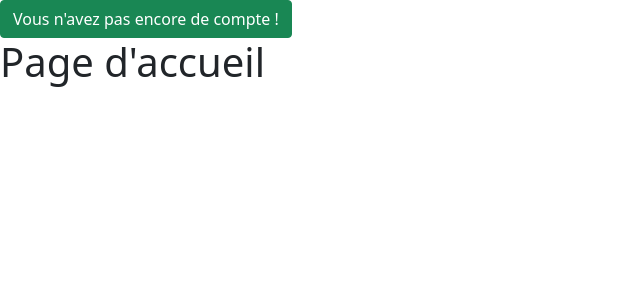
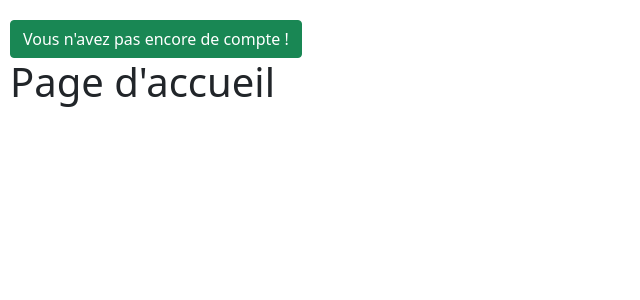
Before and after one commit to alilou-dev/DjangoLibManagement, a Django app: page / in a window 1280 px wide. Shown: the part 56-356 px from the top of the page, without its empty margins (0-640 px from the left). Run offline with Django 3.2, Linux system fonts and the light colour scheme; the visitor is signed in with stand-in values (Sample User, id 1).

Commit message:
Add style

```diff
--- a/main/templates/shared/base.html
+++ b/main/templates/shared/base.html
@@ -11,10 +11,15 @@
 				crossorigin="anonymous"
 			/>
 			<title>{% block title %}{% endblock %}</title>
+			<style>
+				.content-bloc {
+					padding: 20px 10px;
+				}
+			</style>
 		</head>
 		<body>
 			<nav class="navbar navbar-expand-lg navbar-dark bg-dark">
-				<div class="">
+				<div>
 					<div>
 						<ul class="navbar-nav">
 							{% if user.is_authenticated %}
@@ -94,7 +99,7 @@
 					</ul>
 				</div>
 			</nav>
-			<div>{% block content %}{% endblock %}</div>
+			<div class="content-bloc">{% block content %}{% endblock %}</div>
 			<script
 				src="https://cdn.jsdelivr.net/npm/bootstrap@5.1.3/dist/js/bootstrap.bundle.min.js"
 				integrity="sha384-ka7Sk0Gln4gmtz2MlQnikT1wXgYsOg+OMhuP+IlRH9sENBO0LRn5q+8nbTov4+1p"
```
Also changed, not shown: main/templates/shared/home.html (line endings or trailing spaces).
